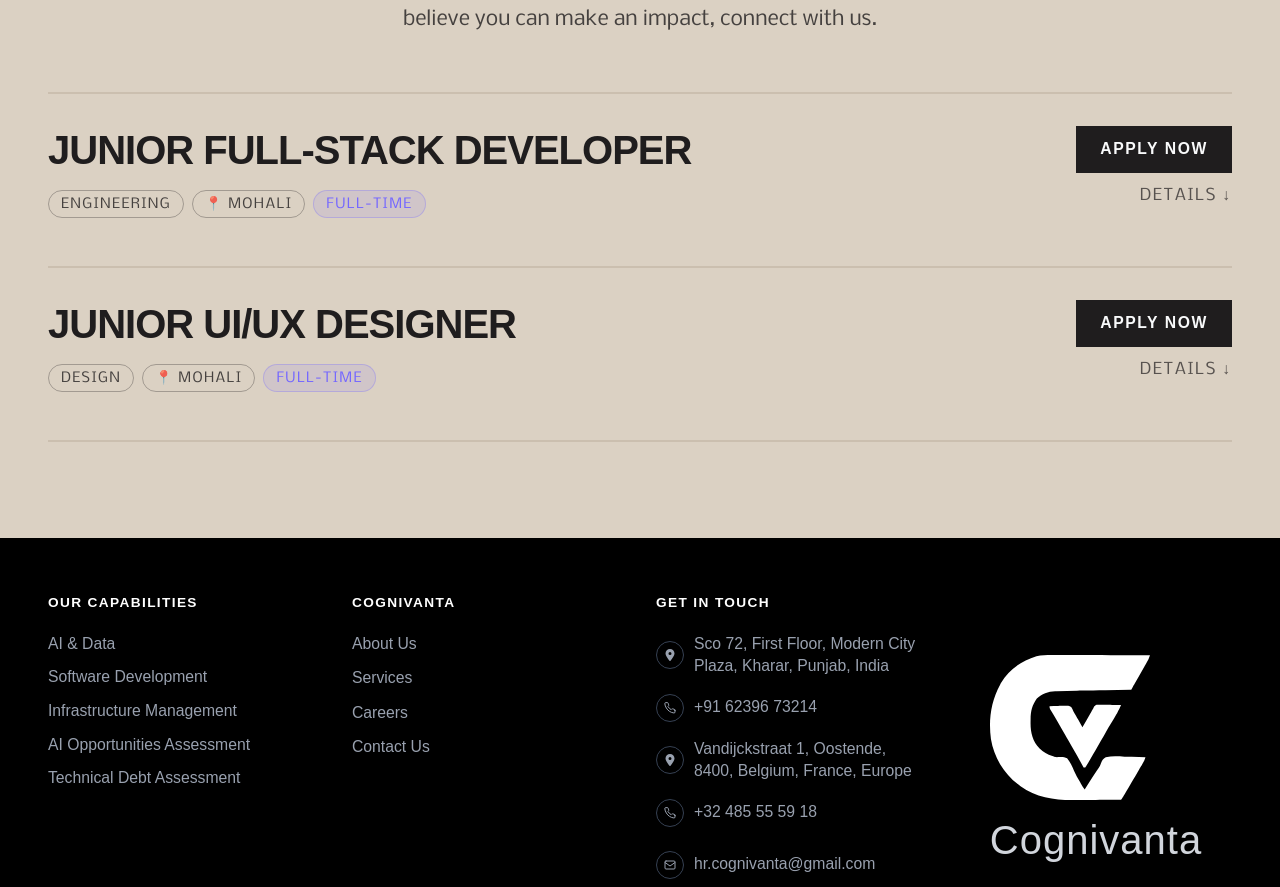
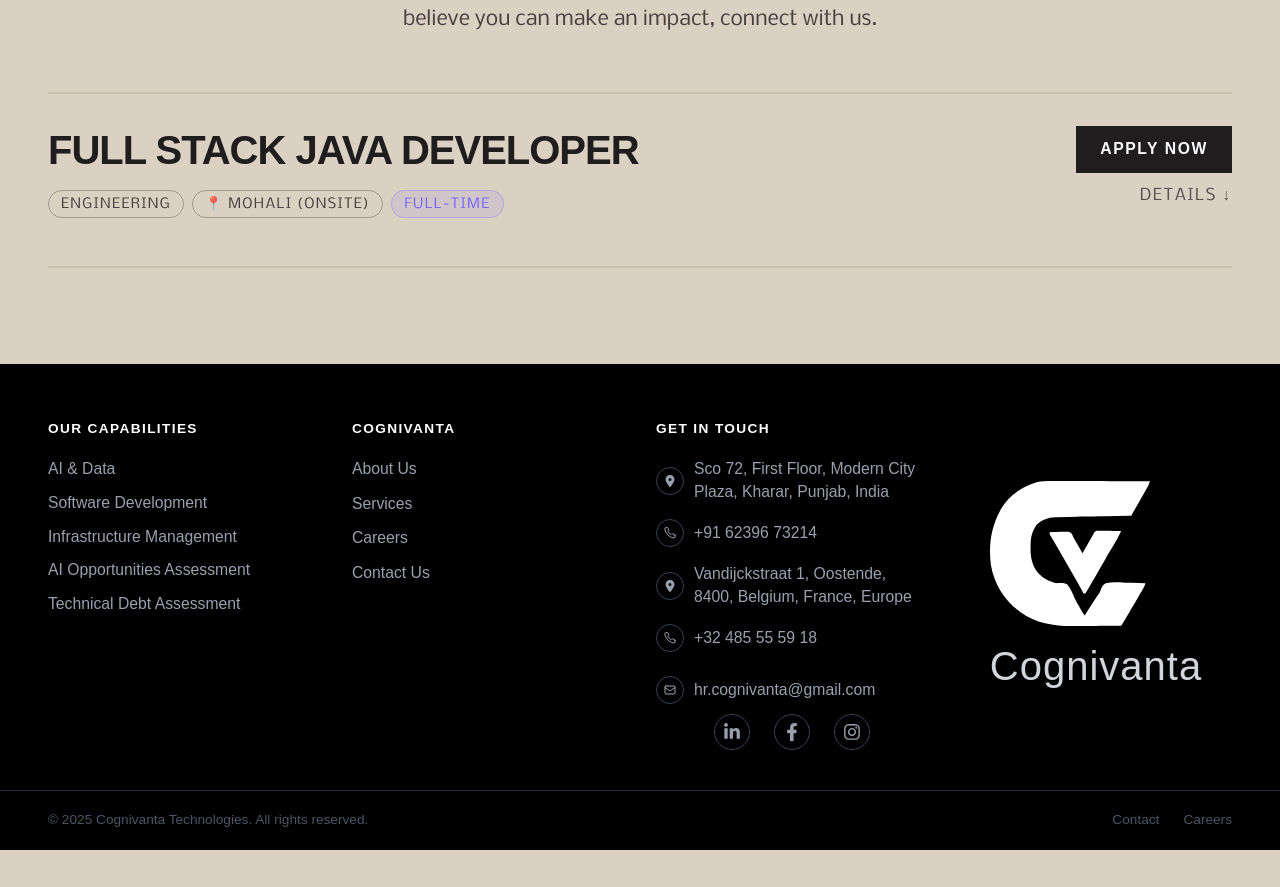
Before and after one commit to cognivanta/Website, a React (Vite) app: page /careers in a window 1280 px wide. Shown: the part 3180-4067 px from the top of the page. After the commit the page ends 4030 px from the top, so only its background shows below. Built offline with nearby package versions, Linux system fonts and the light colour scheme.

Commit message:
added content for job posted

```diff
--- a/src/components/sections/careers/CareersSectionContent.ts
+++ b/src/components/sections/careers/CareersSectionContent.ts
@@ -5,26 +5,41 @@
     location: string
     type: string
     description: string
+    experience: string
+    skills: string[]
+    responsibilities: string[]
 }
 
 export const jobs: JobListing[] = [
     {
         id: 1,
-        title: 'Junior Full-Stack Developer',
+        title: 'Full Stack Java Developer',
         department: 'Engineering',
-        location: 'Mohali',
+        location: 'Mohali (Onsite)',
         type: 'Full-time',
+        experience: '2 Years',
         description:
-            "Build cutting-edge web applications using modern frameworks. You'll own features end-to-end — from database design to polished UI — and collaborate closely with our design and product teams.",
-    },
-    {
-        id: 2,
-        title: 'Junior UI/UX Designer',
-        department: 'Design',
-        location: 'Mohali',
-        type: 'Full-time',
-        description:
-            "Shape the visual identity and interaction patterns of our products. You'll translate complex requirements into intuitive, beautiful interfaces that delight users and drive engagement.",
-    },
+            "We are looking for a passionate Full Stack Java Developer with 2 years of hands-on experience to join our growing team at Cognivanta. You will work on scalable web applications across both frontend and backend, collaborate with cross-functional teams, and contribute to high-quality software delivery in an agile environment.",
+        skills: [
+            'Java',
+            'Spring Boot',
+            'Hibernate',
+            'RESTful APIs',
+            'React / Angular',
+            'JavaScript',
+            'HTML',
+            'CSS',
+            'MySQL / PostgreSQL / MongoDB',
+            'Docker',
+            'Git',
+            'CI/CD Pipelines'
+        ],
+        responsibilities: [
+            'Develop and maintain scalable web applications',
+            'Work on both frontend and backend modules',
+            'Collaborate with cross-functional teams',
+            'Participate in code reviews and agile processes'
+        ]
+    }
 
 ]
```
Also changed, not shown: 1 other file (tests, documents, lock files or other folders).
